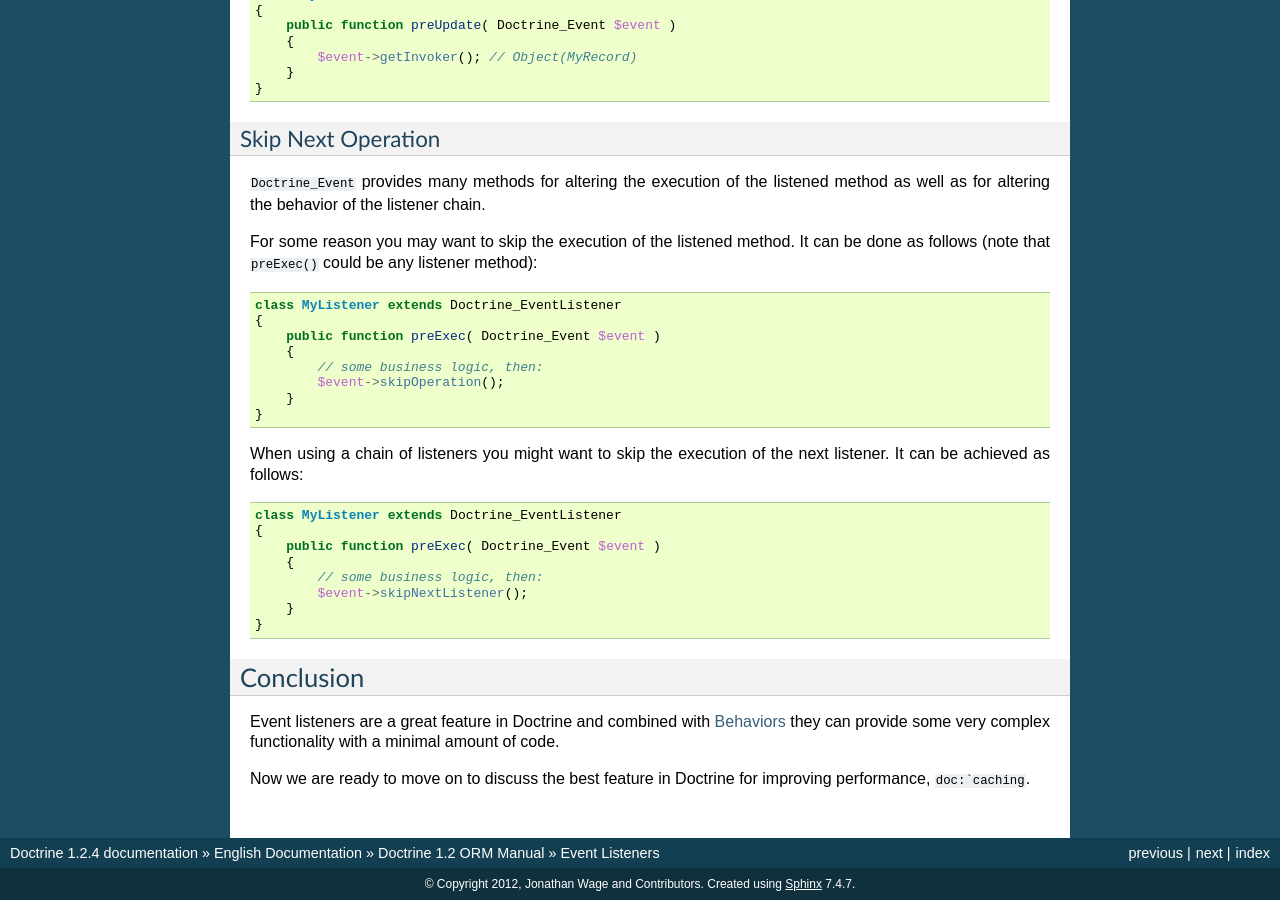
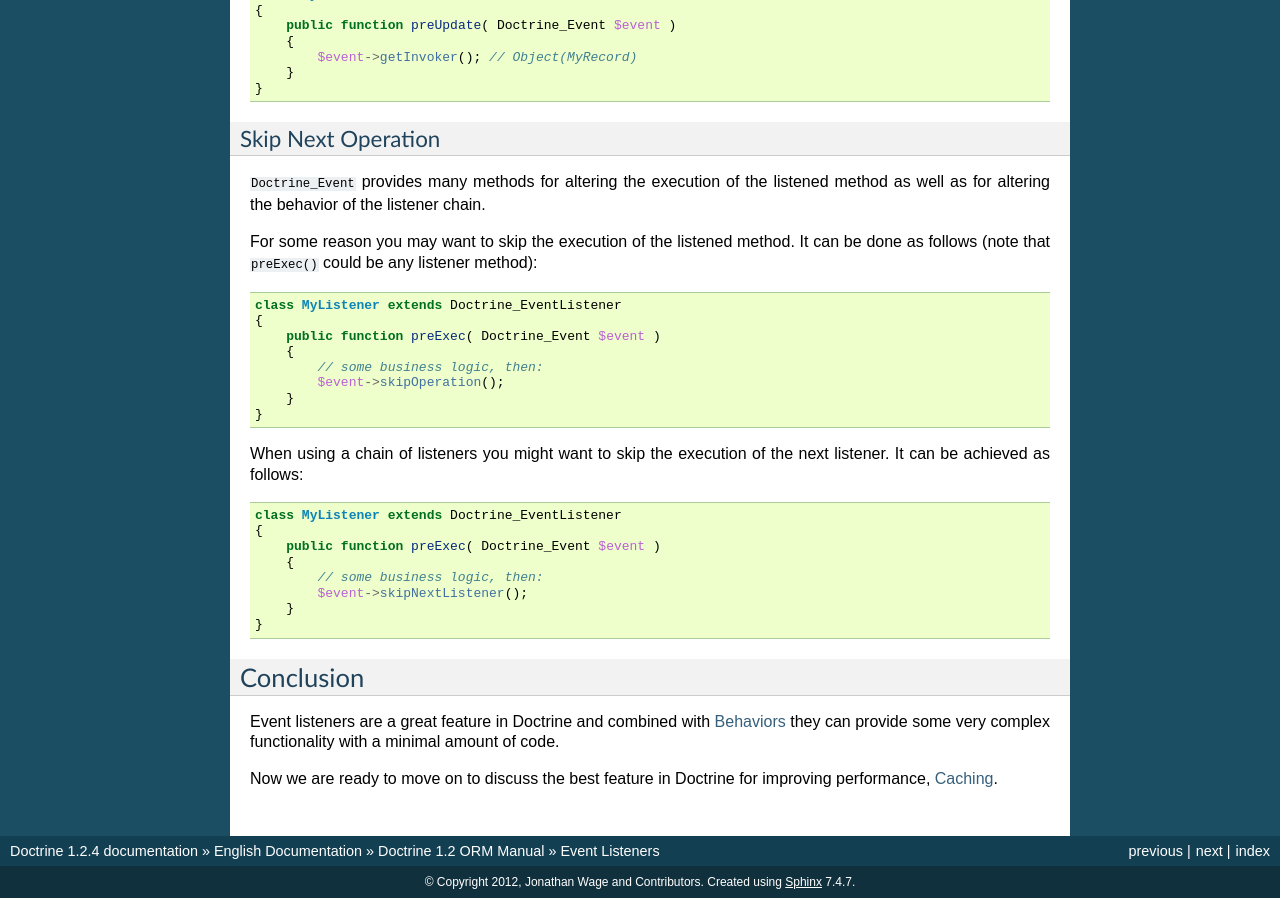
Before and after one commit to doctrine/doctrine1-documentation, a Sphinx documentation site: the page built from source/en/manual/event-listeners.rst, in a window 1280 px wide and 900 px high, scrolled down 11607 px. Built offline with Sphinx 7.4.7, drawn with Linux system fonts in a browser that asks for light colours; cross-references to code outside the pages are shown as plain code.

Commit message:
doctrine1-documentation-12: Edit event-listeners.rst

```diff
--- a/source/en/manual/event-listeners.rst
+++ b/source/en/manual/event-listeners.rst
@@ -817,4 +817,4 @@
 minimal amount of code.
 
 Now we are ready to move on to discuss the best feature in Doctrine for
-improving performance, `doc:`caching`.
+improving performance, :doc:`caching`.
```
